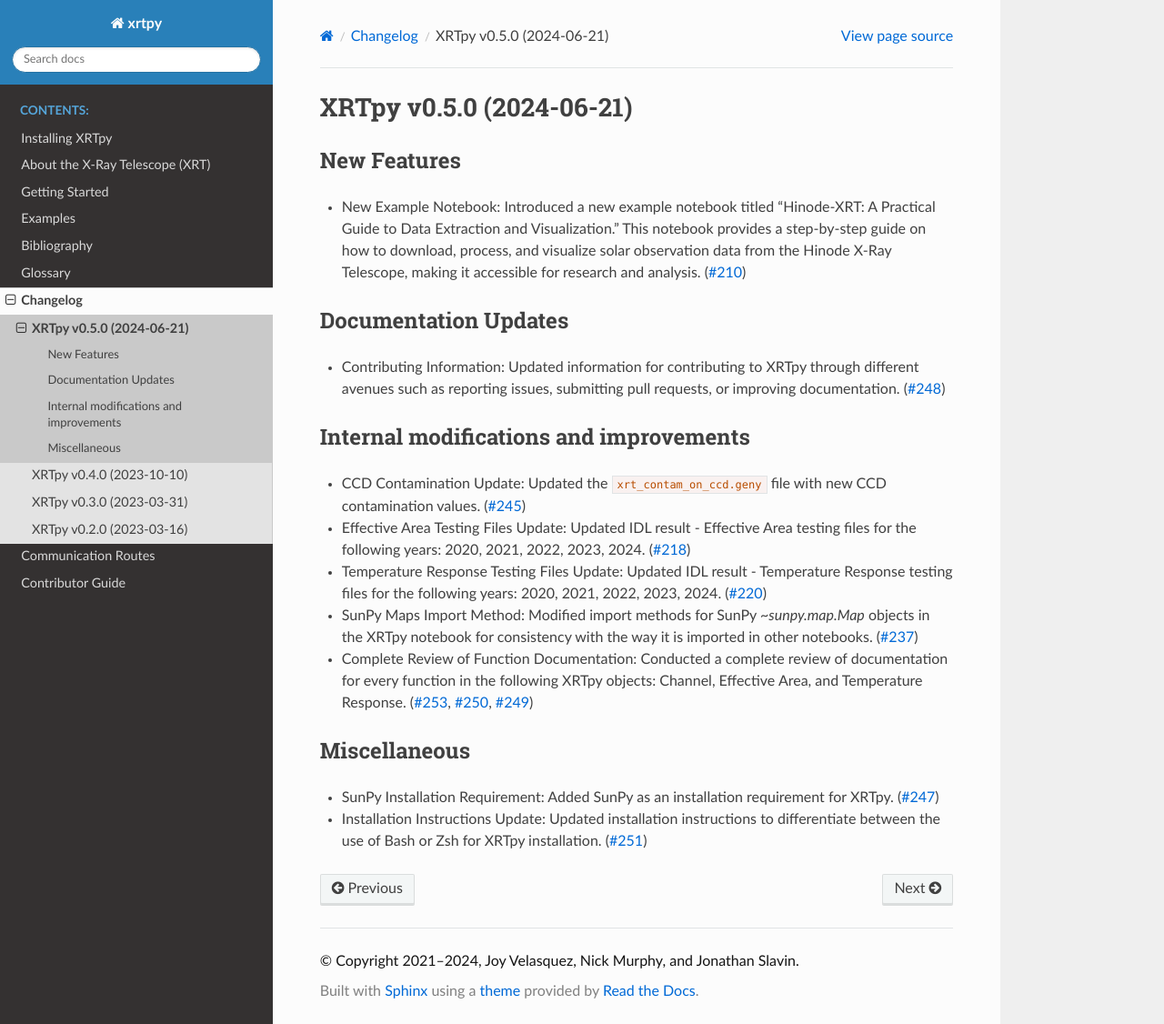
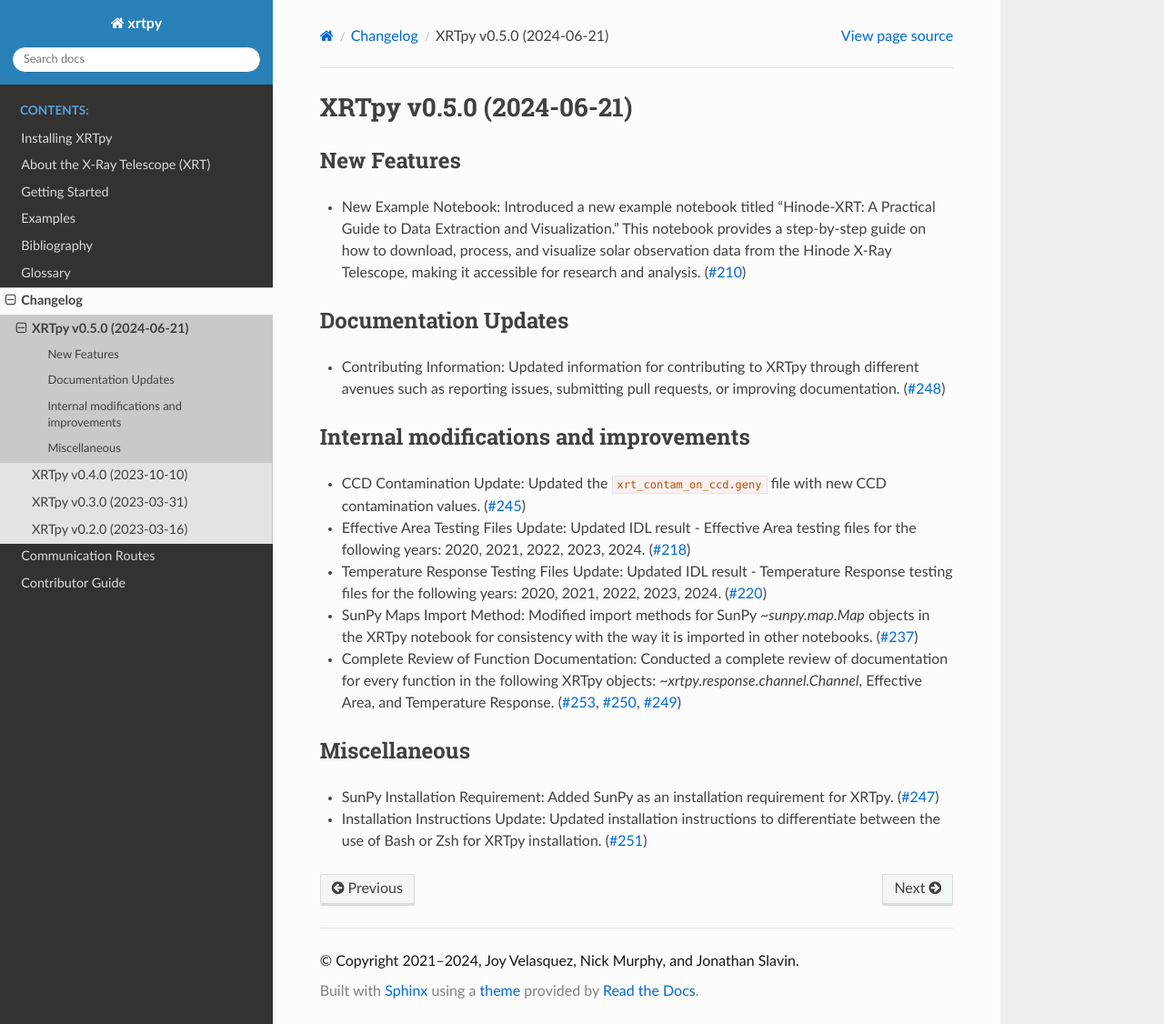
Before and after one commit to HinodeXRT/xrtpy, a Sphinx documentation site: the page built from docs/changelog/0.5.0.rst, in a window 1280 px wide and 1126 px high. Shown: the whole window at 91% size. Built offline with Sphinx 7.4.7 and the Read the Docs theme 2.0.0, drawn with Linux system fonts in a browser that asks for light colours; pages that are not in the unit, such as notebooks, are missing from menus.

Commit message:
Update docs/changelog/0.5.0.rst
Co-authored-by: Nick Murphy <namurphy@cfa.harvard.edu>

```diff
--- a/docs/changelog/0.5.0.rst
+++ b/docs/changelog/0.5.0.rst
@@ -15,7 +15,7 @@
 - Effective Area Testing Files Update: Updated IDL result - Effective Area testing files for the following years: 2020, 2021, 2022, 2023, 2024. (:pr:`218`)
 - Temperature Response Testing Files Update: Updated IDL result - Temperature Response testing files for the following years: 2020, 2021, 2022, 2023, 2024. (:pr:`220`)
 - SunPy Maps Import Method: Modified import methods for SunPy `~sunpy.map.Map` objects in the XRTpy notebook for consistency with the way it is imported in other notebooks. (:pr:`237`)
-- Complete Review of Function Documentation: Conducted a complete review of documentation for every function in the following XRTpy objects: Channel, Effective Area, and Temperature Response. (:pr:`253,250,249`)
+- Complete Review of Function Documentation: Conducted a complete review of documentation for every function in the following XRTpy objects: `~xrtpy.response.channel.Channel`, Effective Area, and Temperature Response. (:pr:`253,250,249`)
 
 Miscellaneous
 -------------
```
